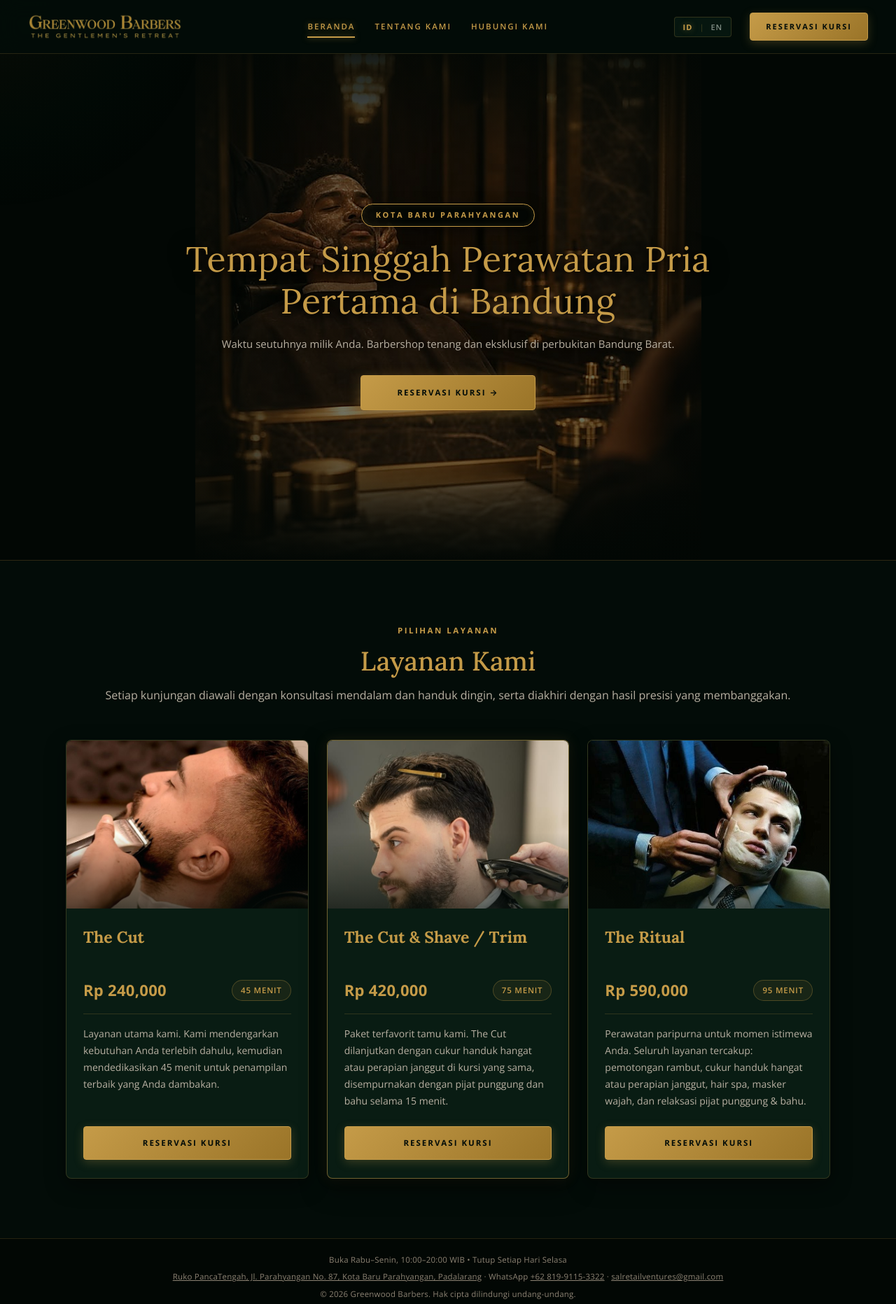
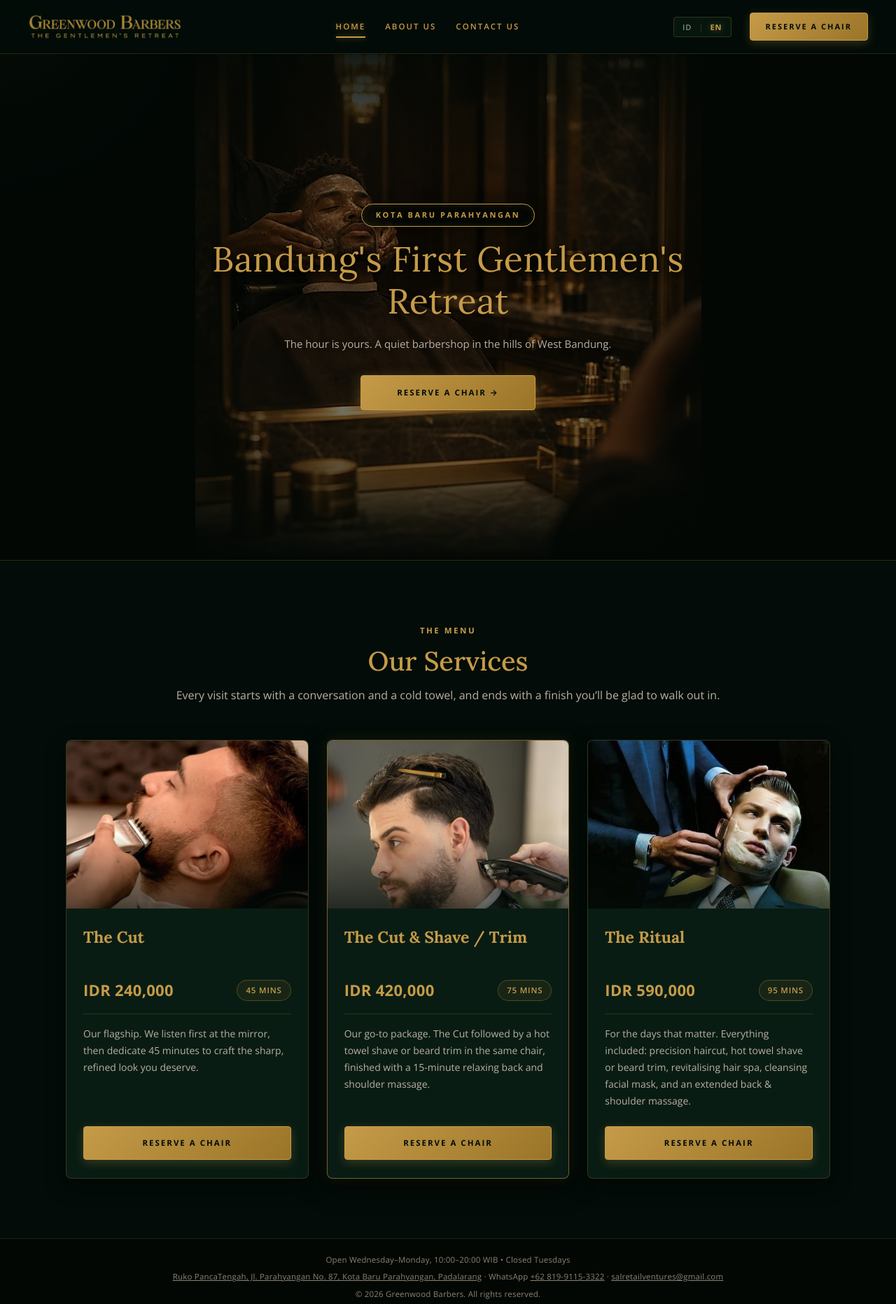
Before and after one commit to jonihaha100/website_booking_barber, a plain HTML site: page index.html in a window 1280 px wide. Shown: the whole page at 70% size. Drawn offline with nearby package versions, Linux system fonts and the light colour scheme.

Commit message:
fix(i18n): eliminate mixed languages, add browser auto-detect and prevent google translate collisions on index

```diff
--- a/assets/greenwood-i18n.js
+++ b/assets/greenwood-i18n.js
@@ -1,7 +1,8 @@
 /**
  * GREENWOOD BARBERS — BILINGUAL ENGINE (ID | EN)
  * Dual-language toggle (Bahasa Indonesia / British Mayfair English).
- * Default language: Bahasa Indonesia (id).
+ * Smart Browser Language Detection (auto-detects English or Indonesian).
+ * Prevents Google Translate machine translation collisions.
  * Developed for Greenwood Barbers Kota Baru Parahyangan.
  */
 
@@ -11,6 +12,10 @@
   // 1. DICTIONARY MAPPINGS (ID <-> EN)
   var translations = {
     id: {
+      // Document Metadata
+      pageTitle: "Greenwood Barbers · Tempat Singgah Perawatan Pria Pertama di Bandung",
+      metaDesc: "Pangkas rambut presisi, cukur handuk hangat, dan perawatan janggut dengan reservasi di Kota Baru Parahyangan, Padalarang. Tanpa antre. Reservasi kursi Anda secara online.",
+
       // Navigation
       navHome: "Beranda",
       navAbout: "Tentang Kami",
@@ -28,24 +33,27 @@
       menuHeadline: "Layanan Kami",
       menuSubtext: "Setiap kunjungan diawali dengan konsultasi mendalam dan handuk dingin, serta diakhiri dengan hasil presisi yang membanggakan.",
 
-      // Package 1
+      // Package 1: The Cut
       pkg1Title: "The Cut",
+      pkg1Price: "Rp 240.000",
       pkg1Dur: "45 Menit",
-      pkg1Desc: "Layanan utama kami. Kami mendengarkan kebutuhan Anda terlebih dahulu, kemudian mendedikasikan 45 menit untuk penampilan terbaik yang Anda dambakan.",
+      pkg1Desc: "Layanan pangkas rambut utama kami. Kami mendengarkan kebutuhan gaya Anda terlebih dahulu di depan cermin, kemudian mendedikasikan 45 menit untuk hasil presisi terbaik yang Anda dambakan.",
 
-      // Package 2
+      // Package 2: The Cut & Shave / Trim
       pkg2Title: "The Cut & Shave / Trim",
+      pkg2Price: "Rp 420.000",
       pkg2Dur: "75 Menit",
-      pkg2Desc: "Paket terfavorit tamu kami. The Cut dilanjutkan dengan cukur handuk hangat atau perapian janggut di kursi yang sama, disempurnakan dengan pijat punggung dan bahu selama 15 menit.",
+      pkg2Desc: "Paket terfavorit para tamu. Pangkas rambut utama dilanjutkan dengan cukur handuk hangat atau perapian janggut di kursi yang sama, disempurnakan dengan pijat relaksasi punggung dan bahu selama 15 menit.",
 
-      // Package 3
+      // Package 3: The Ritual
       pkg3Title: "The Ritual",
+      pkg3Price: "Rp 590.000",
       pkg3Dur: "95 Menit",
-      pkg3Desc: "Perawatan paripurna untuk momen istimewa Anda. Seluruh layanan tercakup: pemotongan rambut, cukur handuk hangat atau perapian janggut, hair spa, masker wajah, dan relaksasi pijat punggung & bahu.",
+      pkg3Desc: "Perawatan paripurna untuk momen istimewa Anda. Seluruh layanan tercakup: pemotongan rambut presisi, cukur handuk hangat atau perapian janggut, hair spa kulit kepala, masker wajah, dan pijat punggung & bahu.",
 
       btnReserve: "RESERVASI KURSI",
 
-      // Index Values (if referenced)
+      // Values (if referenced)
       valueTitle1: "Kebersihan yang Nyata Terlihat dan Terasa",
       valueDesc1: "Satu silet baru sekali pakai untuk setiap tamu. Handuk hangat higienis. Seluruh peralatan disterilkan tuntas setiap sesi.",
       valueTitle2: "Perawatan Tenang Tanpa Terburu-buru",
@@ -60,6 +68,10 @@
       footerContactBtn: "Hubungi WhatsApp Concierge"
     },
     en: {
+      // Document Metadata
+      pageTitle: "Greenwood Barbers · Bandung’s First Gentlemen’s Retreat",
+      metaDesc: "Precision haircuts, hot towel shaves, and beard trims by appointment in Kota Baru Parahyangan, Padalarang. No queue. Reserve your chair online.",
+
       // Navigation
       navHome: "Home",
       navAbout: "About Us",
@@ -77,24 +89,27 @@
       menuHeadline: "Our Services",
       menuSubtext: "Every visit starts with a conversation and a cold towel, and ends with a finish you’ll be glad to walk out in.",
 
-      // Package 1
+      // Package 1: The Cut
       pkg1Title: "The Cut",
+      pkg1Price: "IDR 240,000",
       pkg1Dur: "45 Mins",
-      pkg1Desc: "Our flagship. We listen first, then take 45 minutes to make you look as good as you deserve.",
+      pkg1Desc: "Our flagship. We listen first at the mirror, then dedicate 45 minutes to craft the sharp, refined look you deserve.",
 
-      // Package 2
+      // Package 2: The Cut & Shave / Trim
       pkg2Title: "The Cut & Shave / Trim",
+      pkg2Price: "IDR 420,000",
       pkg2Dur: "75 Mins",
-      pkg2Desc: "Our go-to package. The Cut, then a hot towel shave or beard trim in the same chair, finished with a 15-minute back and shoulder massage.",
+      pkg2Desc: "Our go-to package. The Cut followed by a hot towel shave or beard trim in the same chair, finished with a 15-minute relaxing back and shoulder massage.",
 
-      // Package 3
+      // Package 3: The Ritual
       pkg3Title: "The Ritual",
+      pkg3Price: "IDR 590,000",
       pkg3Dur: "95 Mins",
-      pkg3Desc: "For the days that matter. Everything included: the cut, a hot towel shave or beard trim, a hair spa and a black mask, finished with a back and shoulder massage.",
+      pkg3Desc: "For the days that matter. Everything included: precision haircut, hot towel shave or beard trim, revitalising hair spa, cleansing facial mask, and an extended back & shoulder massage.",
 
       btnReserve: "RESERVE A CHAIR",
 
-      // Index Values
+      // Values
       valueTitle1: "Clean you can see and smell",
       valueDesc1: "New razor blade for every guest. Steamed hot towels freshly laundered. All tools sanitized between chairs.",
       valueTitle2: "Unhurried appointments",
@@ -110,26 +125,48 @@
     }
   };
 
-  // 2. STATE CONTROLLER (Default strictly to Indonesian 'id')
-  var currentLang = localStorage.getItem('greenwood_lang_v2');
-  if (!currentLang) {
-    currentLang = 'id';
-    try {
-      localStorage.setItem('greenwood_lang_v2', 'id');
-      localStorage.setItem('greenwood_lang', 'id');
-    } catch (e) {}
+  // 2. SMART LANGUAGE CONTROLLER (Auto-detect browser preference if not manually selected)
+  function detectInitialLanguage() {
+    var stored = localStorage.getItem('greenwood_lang_v3');
+    if (stored === 'id' || stored === 'en') return stored;
+
+    // Check legacy storage
+    var legacy = localStorage.getItem('greenwood_lang_v2') || localStorage.getItem('greenwood_lang');
+    if (legacy === 'id' || legacy === 'en') return legacy;
+
+    // Smart auto-detection based on user's browser language
+    var browserLang = (navigator.languages && navigator.languages[0]) || navigator.language || navigator.userLanguage || '';
+    browserLang = browserLang.toLowerCase();
+    if (browserLang.indexOf('en') === 0) {
+      return 'en';
+    }
+    return 'id'; // Default to Indonesian
   }
+
+  var currentLang = detectInitialLanguage();
 
   function applyLanguage(lang) {
     if (!translations[lang]) lang = 'id';
     currentLang = lang;
     try {
+      localStorage.setItem('greenwood_lang_v3', lang);
       localStorage.setItem('greenwood_lang_v2', lang);
       localStorage.setItem('greenwood_lang', lang);
     } catch (e) {}
+
     document.documentElement.lang = lang;
+    document.documentElement.setAttribute('translate', 'no'); // Prevent crude browser auto-translate collisions
 
     var dict = translations[lang];
+
+    // Update Document Title & Meta Description
+    if (dict.pageTitle && document.title) {
+      document.title = dict.pageTitle;
+    }
+    var metaDesc = document.querySelector('meta[name="description"]');
+    if (metaDesc && dict.metaDesc) {
+      metaDesc.setAttribute('content', dict.metaDesc);
+    }
 
     // Update Language Toggle Active State
     var btns = document.querySelectorAll('.lang-btn');
@@ -204,14 +241,15 @@
     window.dispatchEvent(new CustomEvent('greenwood-language-changed', { detail: { lang: lang, dict: dict } }));
   }
 
-  // 3. INJECT LANGUAGE SWITCHER
+  // 3. INJECT LANGUAGE SWITCHER (DESKTOP & MOBILE)
   function injectLanguageSwitcher() {
     var ctaGroups = document.querySelectorAll('.header-cta-group');
     ctaGroups.forEach(function (ctaGroup) {
       if (ctaGroup.querySelector('.lang-switch-wrap')) return;
 
       var switchWrap = document.createElement('div');
-      switchWrap.className = 'lang-switch-wrap';
+      switchWrap.className = 'lang-switch-wrap notranslate';
+      switchWrap.setAttribute('translate', 'no');
       switchWrap.setAttribute('aria-label', 'Pilihan Bahasa / Language Selector');
       switchWrap.innerHTML =
         '<button type="button" class="lang-btn ' + (currentLang === 'id' ? 'active' : '') + '" data-lang="id">ID</button>' +
@@ -225,7 +263,8 @@
     var mobileNav = document.getElementById('mobileNavOverlay');
     if (mobileNav && !mobileNav.querySelector('.lang-switch-mobile')) {
       var mobileSwitch = document.createElement('div');
-      mobileSwitch.className = 'lang-switch-wrap lang-switch-mobile';
+      mobileSwitch.className = 'lang-switch-wrap lang-switch-mobile notranslate';
+      mobileSwitch.setAttribute('translate', 'no');
       mobileSwitch.innerHTML =
         '<span style="font-size:11px; letter-spacing:1.5px; color:var(--text-muted); text-transform:uppercase; margin-right:8px;">BAHASA:</span>' +
         '<button type="button" class="lang-btn ' + (currentLang === 'id' ? 'active' : '') + '" data-lang="id">ID</button>' +
--- a/index.html
+++ b/index.html
@@ -6,15 +6,16 @@
   <meta http-equiv="X-Content-Type-Options" content="nosniff">
   <meta name="referrer" content="strict-origin-when-cross-origin">
   <meta http-equiv="Cache-Control" content="no-cache, no-store, must-revalidate">
-  <title>Greenwood Barbers &middot; Tempat Singgah Perawatan Pria Pertama di Bandung</title>
-  <meta name="description" content="Pangkas rambut presisi, cukur handuk hangat, dan perawatan janggut dengan reservasi di Kota Baru Parahyangan, Padalarang. Tanpa antre. Reservasi kursi Anda secara online.">
+  <meta name="google" content="notranslate">
+  <title data-i18n="pageTitle">Greenwood Barbers &middot; Tempat Singgah Perawatan Pria Pertama di Bandung</title>
+  <meta name="description" data-i18n-content="metaDesc" content="Pangkas rambut presisi, cukur handuk hangat, dan perawatan janggut dengan reservasi di Kota Baru Parahyangan, Padalarang. Tanpa antre. Reservasi kursi Anda secara online.">
   <link rel="icon" type="image/png" href="assets/greenwood_monogram_cropped.png">
   <link rel="preconnect" href="https://fonts.googleapis.com">
   <link rel="preconnect" href="https://fonts.gstatic.com" crossorigin>
   <link href="https://fonts.googleapis.com/css2?family=Lora:ital,wght@0,400;0,500;0,600;0,700;1,400;1,500;1,600&family=Open+Sans:ital,wght@0,300;0,400;0,500;0,600;0,700;1,300;1,400&display=swap" rel="stylesheet">
   <link rel="stylesheet" href="assets/greenwood.css?v=20261018_4">
   <script src="assets/config.js?v=20261107_v3"></script>
-  <script src="assets/greenwood-i18n.js?v=20261121_v2" defer></script>
+  <script src="assets/greenwood-i18n.js?v=20261122_v3" defer></script>
 
   <style>
     :root {
@@ -626,11 +627,11 @@
           <div class="pkg-card-body">
             <h3 class="pkg-card-title" data-i18n="pkg1Title">The Cut</h3>
             <div class="pkg-price-row">
-              <span class="pkg-price-text">Rp 240,000</span>
+              <span class="pkg-price-text" data-i18n="pkg1Price">Rp 240.000</span>
               <span class="pkg-dur-badge" data-i18n="pkg1Dur">45 Menit</span>
             </div>
             <p class="pkg-card-desc" data-i18n="pkg1Desc">
-              Layanan utama kami. Kami mendengarkan kebutuhan Anda terlebih dahulu, kemudian mendedikasikan 45 menit untuk penampilan terbaik yang Anda dambakan.
+              Layanan pangkas rambut utama kami. Kami mendengarkan kebutuhan gaya Anda terlebih dahulu di depan cermin, kemudian mendedikasikan 45 menit untuk hasil presisi terbaik yang Anda dambakan.
             </p>
             <a href="booking.html?pkg=pkg-cut" class="btn-card-reserve" data-i18n="btnReserve">RESERVASI KURSI</a>
           </div>
@@ -644,11 +645,11 @@
           <div class="pkg-card-body">
             <h3 class="pkg-card-title" data-i18n="pkg2Title">The Cut &amp; Shave / Trim</h3>
             <div class="pkg-price-row">
-              <span class="pkg-price-text">Rp 420,000</span>
+              <span class="pkg-price-text" data-i18n="pkg2Price">Rp 420.000</span>
               <span class="pkg-dur-badge" data-i18n="pkg2Dur">75 Menit</span>
             </div>
             <p class="pkg-card-desc" data-i18n="pkg2Desc">
-              Paket terfavorit tamu kami. The Cut dilanjutkan dengan cukur handuk hangat atau perapian janggut di kursi yang sama, disempurnakan dengan pijat punggung dan bahu selama 15 menit.
+              Paket terfavorit para tamu. Pangkas rambut utama dilanjutkan dengan cukur handuk hangat atau perapian janggut di kursi yang sama, disempurnakan dengan pijat relaksasi punggung dan bahu selama 15 menit.
             </p>
             <a href="booking.html?pkg=pkg-cut-shave-trim" class="btn-card-reserve" data-i18n="btnReserve">RESERVASI KURSI</a>
           </div>
@@ -662,11 +663,11 @@
           <div class="pkg-card-body">
             <h3 class="pkg-card-title" data-i18n="pkg3Title">The Ritual</h3>
             <div class="pkg-price-row">
-              <span class="pkg-price-text">Rp 590,000</span>
+              <span class="pkg-price-text" data-i18n="pkg3Price">Rp 590.000</span>
               <span class="pkg-dur-badge" data-i18n="pkg3Dur">95 Menit</span>
             </div>
             <p class="pkg-card-desc" data-i18n="pkg3Desc">
-              Perawatan paripurna untuk momen istimewa Anda. Seluruh layanan tercakup: pemotongan rambut, cukur handuk hangat atau perapian janggut, hair spa, masker wajah, dan relaksasi pijat punggung &amp; bahu.
+              Perawatan paripurna untuk momen istimewa Anda. Seluruh layanan tercakup: pemotongan rambut presisi, cukur handuk hangat atau perapian janggut, hair spa kulit kepala, masker wajah, dan pijat punggung &amp; bahu.
             </p>
             <a href="booking.html?pkg=pkg-ritual" class="btn-card-reserve" data-i18n="btnReserve">RESERVASI KURSI</a>
           </div>
```
